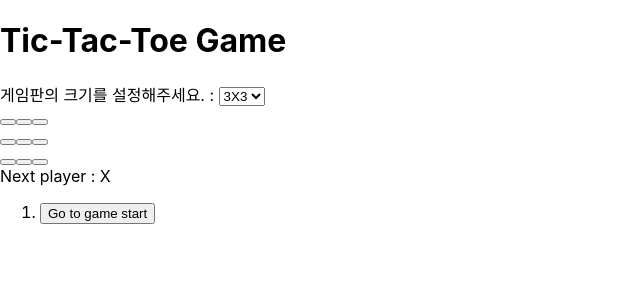
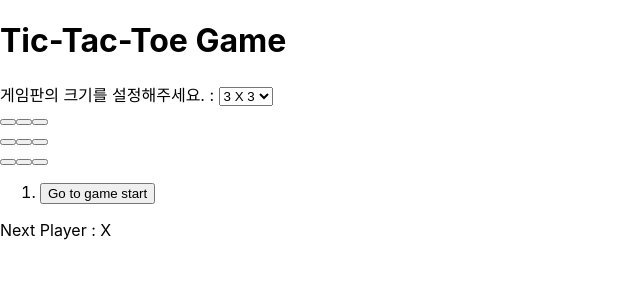
Before and after one commit to minhye-lee/tic-tac-toe, a React (Create React App) app: page / in a window 1280 px wide. Shown: the top 300 px of the page, without its empty margins (0-640 px from the left). Built offline with nearby package versions, Linux system fonts and the light colour scheme.

Commit message:
status 컴포넌트 분리

```diff
--- a/src/App.js
+++ b/src/App.js
@@ -1,10 +1,12 @@
 import React from 'react';
 import Game from './components/Game';
+import Status from './components/Status';
 
 const App =  () => {
   return(
     <div className="app">
       <Game />
+      <Status />
     </div>
   );
 }
--- a/src/components/Board.js
+++ b/src/components/Board.js
@@ -2,6 +2,7 @@ import React, {Component} from 'react';
 import Square from './Square';
 
 class Board extends Component{
+
     renderSquare(x, y) {
       return <Square value={this.props.boardsize[x][y]} onClick={() => this.props.onClick(x,y)} />
     }
--- a/src/components/Game.js
+++ b/src/components/Game.js
@@ -7,22 +7,6 @@ class Game extends Component {
     setBoard = (event) => {
         const value = parseInt(event.target.value);
         this.props.setBoardSize(value);
-    }
-
-    checkDraw (squares) {
-      let _isDraw = true;
-      for(let i = 0; i < squares.length; i++){
-        for(let j = 0; j < squares.length; j++){
-          if(squares[i][j] === null){
-            _isDraw = false;
-          }
-        }
-      }
-      if(_isDraw){
-        this.setState({
-          isDraw : true
-        })
-      }
     }
 
     render () {
@@ -37,40 +21,23 @@ class Game extends Component {
         )
       })
 
-      let winner = this.props.winner;
-      console.log("winner " + winner);
-      let status;
-
-      if(winner) {
-        status = 'Winner : ' + winner;
-       }
-       else if(this.props.isDraw) {
-         status = 'Draw!';
-      }
-       else {
-        status = 'Next player : ' + (this.props.isNextX ? "X" : "O");
-      }
-
       return(
         <div className="Game">
             <h1>Tic-Tac-Toe Game</h1>
             <div className="setGameBoard">
                 <label>게임판의 크기를 설정해주세요. : </label>
                     <select onChange={this.setBoard}>
-                        <option value="3">3X3</option>
-                        <option value="4">4X4</option>
-                        <option value="5">5X5</option>
+                        <option value="3">3 X 3</option>
+                        <option value="4">4 X 4</option>
+                        <option value="5">5 X 5</option>
                     </select>
             </div>
             <div className="gameBoard">
                 <Board boardsize={_currentSquares.squares} onClick={this.props.handleClicked}/>
             </div>
-            <div className="gameInfo">
-                <div>{status}</div>
                 <ol>
                     {moves}
                 </ol>
-            </div>
         </div>
       )
     }
--- /dev/null
+++ b/src/components/Status.js
@@ -0,0 +1,36 @@
+import React, { Component } from 'react';
+import { connect } from 'react-redux';
+
+class Status extends Component {
+
+    render () {
+        const winner = this.props.winner;
+        let status;
+
+        //console.log("winner" + winner);
+        if(winner) {
+            status = 'Winner : ' + winner;
+        }
+        else if( this.props.isDraw) {
+            status = 'Draw!!!';
+        }
+        else {
+            status = 'Next Player : ' + (this.props.isNextX ? "X" : "O");
+        }
+
+
+        return (
+            <div className="gameInfo">
+                {status}
+            </div>
+        )
+    }
+}
+
+const mapStateToProps = (state) => ({
+    winner : state.winner,
+    isNextX : state.isNextX,
+    isDraw : state.isDraw
+})
+
+export default connect(mapStateToProps, null)(Status);
--- a/src/redux/reducers/game.js
+++ b/src/redux/reducers/game.js
@@ -19,11 +19,15 @@ const reducer = (state = initialState, action) => {
             const _squares = _currentSquares.squares.slice();
             const _winner = calculateWinner(_squares);
 
-            if(_winner || _squares[action.x][action.y]) {
+            if(_winner || _squares[action.x][action.y]) { //승패가 가려지거나 이미 눌러진 버튼이라면 state 리턴
                 return state;
             }
 
             _squares[action.x][action.y] = state.isNextX ? "X" : "O";
+
+            // if(checkDraw(_squares)) {
+            //     return
+            // }
 
             return {
                 ...state,
@@ -56,7 +60,7 @@ const reducer = (state = initialState, action) => {
 
     }
 }
-
+//승리 로직 함수
 function calculateWinner(squares) {
     let countDia1X = 0;
     let countDia1O = 0;
@@ -103,4 +107,25 @@ function calculateWinner(squares) {
     return null;
   }
 
+//draw 확인 함수
+function checkDraw (squares) {
+    let _isDraw = true;
+    for(let i = 0; i < squares.length; i++){
+      for(let j = 0; j < squares.length; j++){
+        if(squares[i][j] === null){
+          _isDraw = false;
+        }
+      }
+    }
+    if(_isDraw)
+        return true;
+    else
+        return false;
+    // if(_isDraw){
+    //   this.setState({
+    //     isDraw : true
+    //   })
+    // }
+}
+
   export default reducer;
```
